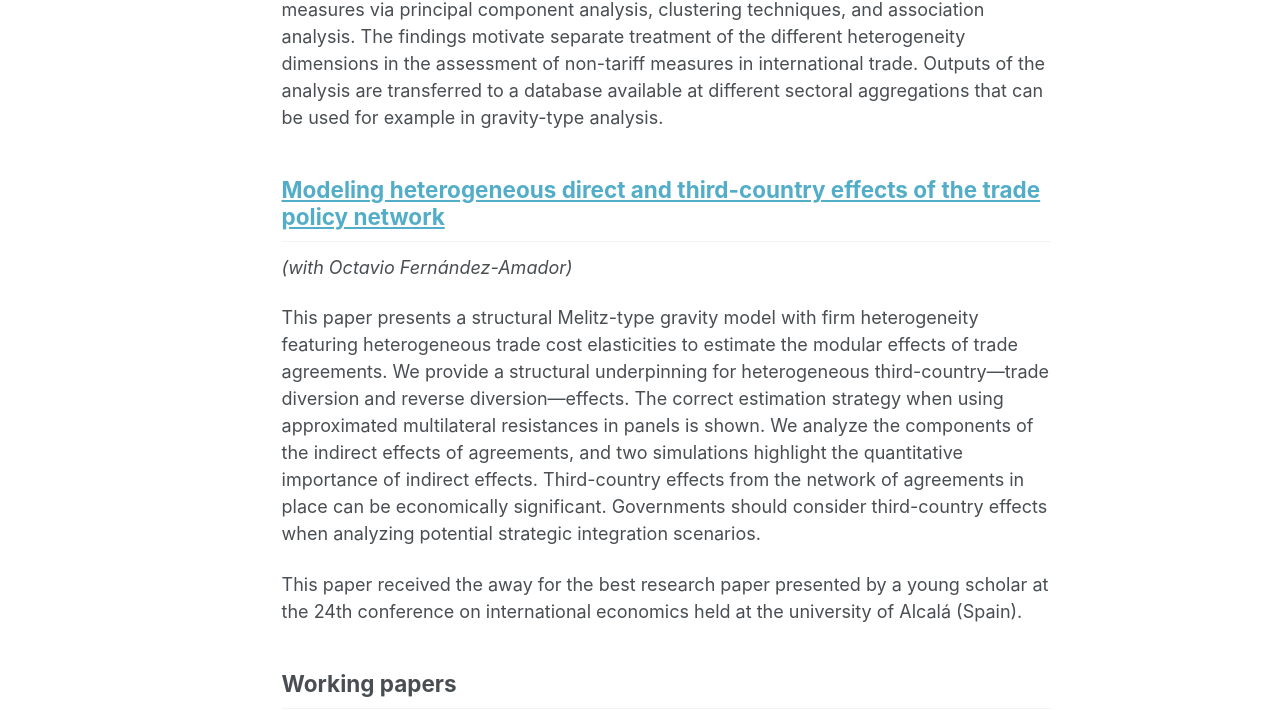
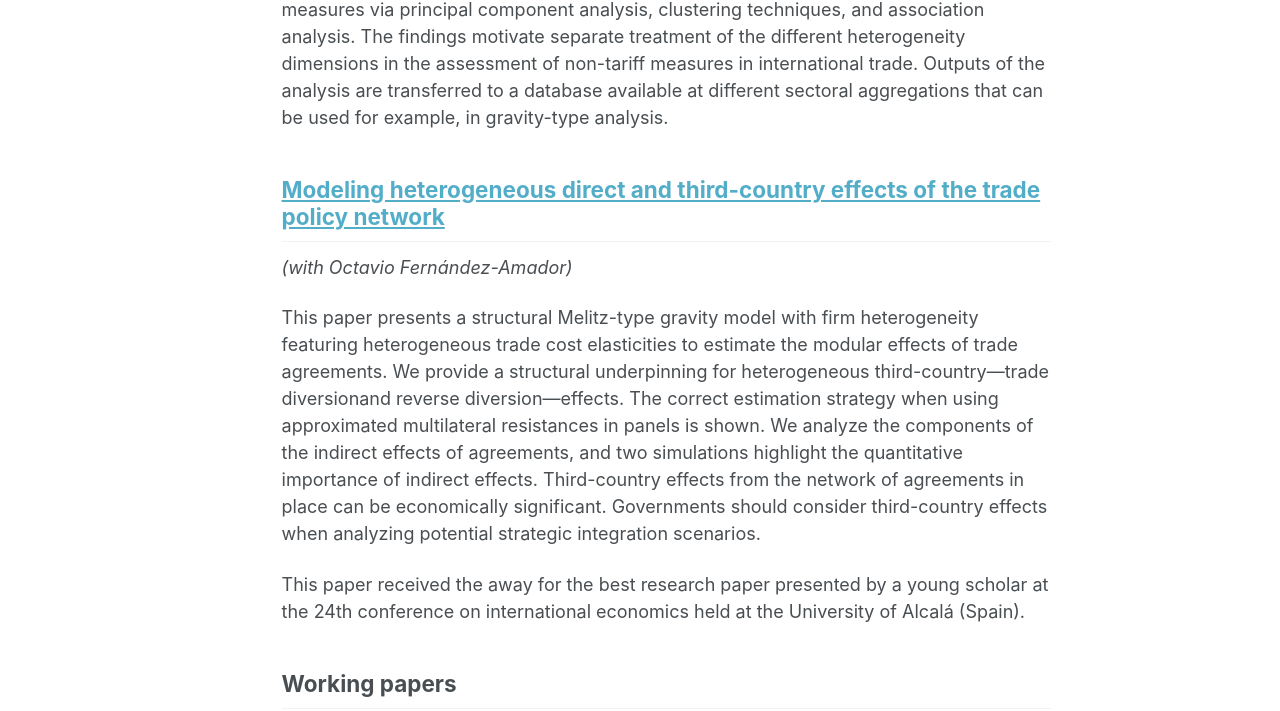
Before and after one commit to IreneGarces/irenegarces.github.io, a Jekyll site: the page built from _pages/research.md, in a window 1280 px wide and 1400 px high, scrolled down 468 px. Shown: the part 504-1215 px from the top of the window. Built offline with Jekyll 4.4.1, drawn with Linux system fonts in a browser that asks for light colours; some of the changed text lies outside the part shown.

Commit message:
Update research.md

```diff
--- a/_pages/research.md
+++ b/_pages/research.md
@@ -30,18 +30,18 @@ With falling tariffs, the role of regulatory heterogeneity in international trad
 However, few studies explicitly take into account the specific nature of the underlying regulatory differences. Thus, we propose distinguishing regulatory
 heterogeneity with respect to the intensity, coverage, and structure of regulations, and present indicators reflecting each one of these dimensions.
 Enabled by detailed product-level regulatory data based on coded reviews of national legislation, we illustrate the different channels of regulatory heterogeneity
-at the country- and sector-level. We construct well-established descriptive indicators and more recently developed measures of regulatory distance to identify patterns of non-tariff measures via principal component analysis, clustering techniques, and association analysis. The findings motivate separate treatment of the different heterogeneity dimensions in  the assessment of non-tariff measures in international trade. Outputs of the analysis are transferred to a database available at different sectoral aggregations that can be used for example in gravity-type analysis.
+at the country- and sector-level. We construct well-established descriptive indicators and more recently developed measures of regulatory distance to identify patterns of non-tariff measures via principal component analysis, clustering techniques, and association analysis. The findings motivate separate treatment of the different heterogeneity dimensions in  the assessment of non-tariff measures in international trade. Outputs of the analysis are transferred to a database available at different sectoral aggregations that can be used for example, in gravity-type analysis.
 
 ## [Modeling heterogeneous direct and third-country effects of the trade policy network](../files/Heterogeneous direct and third-country effects_master.pdf)
 *(with Octavio Fernández-Amador)*
 
 This paper presents a structural Melitz-type gravity model with firm heterogeneity featuring heterogeneous trade cost elasticities to estimate the modular
-effects of trade agreements. We provide a structural underpinning for heterogeneous third-country—trade diversion and reverse diversion—effects.
+effects of trade agreements. We provide a structural underpinning for heterogeneous third-country—trade diversionand reverse diversion—effects.
 The correct estimation strategy when using approximated multilateral resistances in panels is shown. We analyze the components of the indirect effects of agreements,
 and two simulations highlight the quantitative importance of indirect effects. Third-country effects from the network of agreements in place can be economically
 significant. Governments should consider third-country effects when analyzing potential strategic integration scenarios.
 
-This paper received the away for the best research paper presented by a young scholar at the 24th conference on international economics held at the university of Alcalá (Spain).
+This paper received the away for the best research paper presented by a young scholar at the 24th conference on international economics held at the University of Alcalá (Spain).
 
 ## Working papers
 
```
Also changed, not shown: other parts of _pages/research.md (+5 -0 lines).
